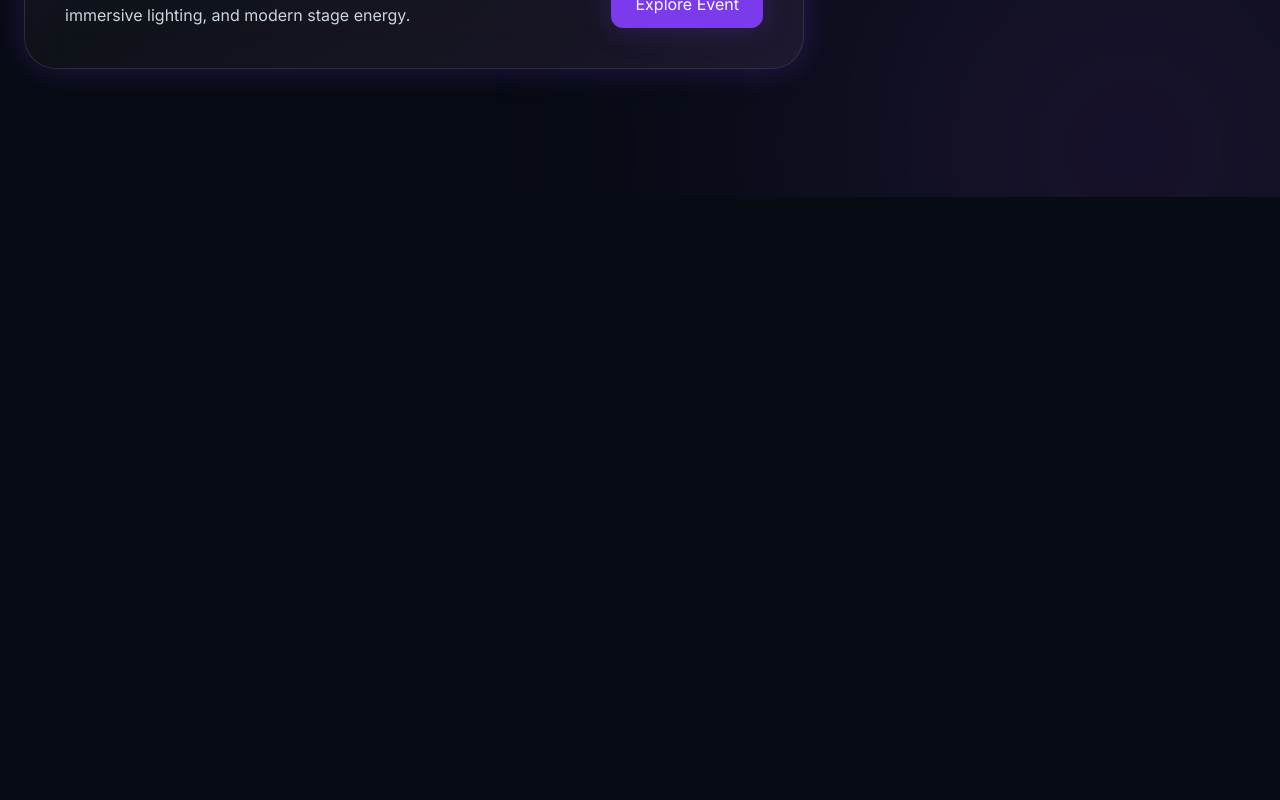
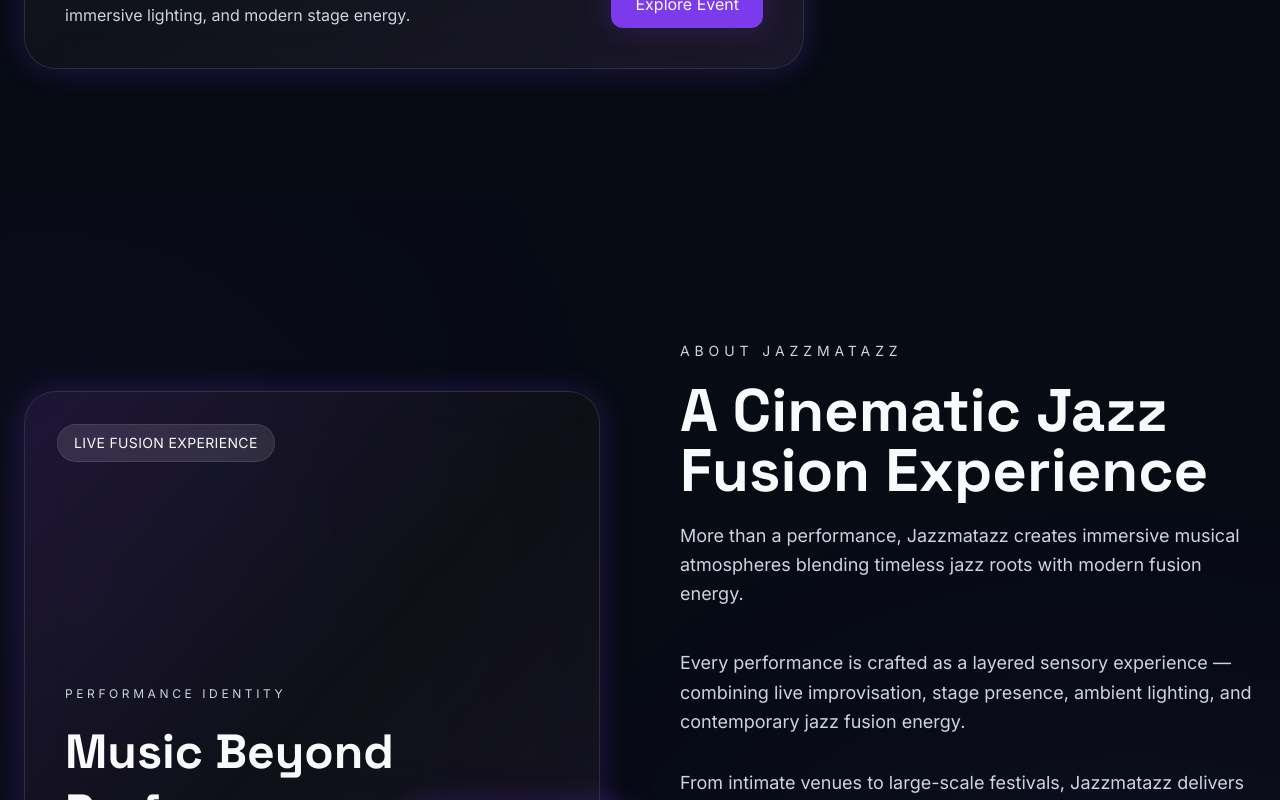
Before and after one commit to altonxr/jazzmatazz-live, a React (Vite) app: page / in a window 1280 px wide. Shown: the part 2000-2800 px from the top of the page. Before the commit the page ends 2197 px from the top, so only its background shows below. Built offline with nearby package versions, Linux system fonts and the light colour scheme.

Commit message:
Build cinematic about preview section

```diff
--- /dev/null
+++ b/src/components/sections/AboutPreview.jsx
@@ -0,0 +1,164 @@
+import { motion } from "framer-motion";
+
+import Container from "../common/Container";
+import SectionTitle from "../common/SectionTitle";
+import GlassCard from "../ui/GlassCard";
+
+const AboutPreview = () => {
+  return (
+    <section className="relative py-36 overflow-hidden">
+
+      {/* Ambient Glow */}
+      <div className="absolute left-[-150px] top-40 w-[400px] h-[400px] bg-violetGlow/10 blur-[180px] rounded-full" />
+
+      <Container>
+
+        <div className="grid lg:grid-cols-2 gap-20 items-center">
+
+          {/* LEFT VISUAL SIDE */}
+          <motion.div
+            initial={{ opacity: 0, x: -60 }}
+            whileInView={{ opacity: 1, x: 0 }}
+            transition={{ duration: 1 }}
+            viewport={{ once: true }}
+            className="relative"
+          >
+
+            {/* Main Card */}
+            <GlassCard className="relative h-[620px] overflow-hidden">
+
+              {/* Background Visual */}
+              <div className="absolute inset-0 bg-gradient-to-br from-primary/20 via-transparent to-violetGlow/10" />
+
+              {/* Overlay */}
+              <div className="absolute inset-0 bg-black/30" />
+
+              {/* Floating Label */}
+              <div className="absolute top-8 left-8 z-10 px-4 py-2 rounded-full bg-white/10 border border-white/10 backdrop-blur-xl text-sm tracking-wide">
+                LIVE FUSION EXPERIENCE
+              </div>
+
+              {/* Bottom Content */}
+              <div className="absolute bottom-10 left-10 z-10 max-w-sm">
+
+                <p className="uppercase tracking-[0.3em] text-xs text-textSecondary mb-5">
+                  Performance Identity
+                </p>
+
+                <h3 className="font-heading text-5xl font-bold leading-tight mb-6">
+                  Music Beyond
+                  <br />
+                  Performance
+                </h3>
+
+                <p className="text-textSecondary leading-relaxed">
+                  Jazzmatazz blends classic jazz traditions with immersive
+                  modern fusion, cinematic stage presence, and emotionally
+                  charged live experiences.
+                </p>
+
+              </div>
+
+            </GlassCard>
+
+            {/* Floating Small Card */}
+            <motion.div
+              animate={{ y: [0, -10, 0] }}
+              transition={{
+                duration: 5,
+                repeat: Infinity,
+                ease: "easeInOut",
+              }}
+              className="absolute -bottom-10 -right-10"
+            >
+
+              <GlassCard className="p-8 w-[240px]">
+
+                <p className="uppercase tracking-[0.3em] text-xs text-textSecondary mb-4">
+                  Established
+                </p>
+
+                <h4 className="font-heading text-4xl font-bold">
+                  National
+                </h4>
+
+                <p className="text-textSecondary mt-3">
+                  Live performance presence across premium venues and festivals.
+                </p>
+
+              </GlassCard>
+
+            </motion.div>
+
+          </motion.div>
+
+          {/* RIGHT CONTENT SIDE */}
+          <motion.div
+            initial={{ opacity: 0, x: 60 }}
+            whileInView={{ opacity: 1, x: 0 }}
+            transition={{ duration: 1 }}
+            viewport={{ once: true }}
+            className="space-y-10"
+          >
+
+            <SectionTitle
+              eyebrow="About Jazzmatazz"
+              title="A Cinematic Jazz Fusion Experience"
+              description="More than a performance, Jazzmatazz creates immersive musical atmospheres blending timeless jazz roots with modern fusion energy."
+            />
+
+            <div className="space-y-8 text-textSecondary text-lg leading-relaxed">
+
+              <p>
+                Every performance is crafted as a layered sensory experience —
+                combining live improvisation, stage presence, ambient lighting,
+                and contemporary jazz fusion energy.
+              </p>
+
+              <p>
+                From intimate venues to large-scale festivals, Jazzmatazz
+                delivers performances designed to feel immersive, emotional,
+                and unforgettable.
+              </p>
+
+            </div>
+
+            {/* Stats */}
+            <div className="grid grid-cols-2 gap-6 pt-8">
+
+              <GlassCard className="p-6">
+
+                <h4 className="font-heading text-5xl font-bold mb-3">
+                  50+
+                </h4>
+
+                <p className="text-textSecondary">
+                  Live Performances
+                </p>
+
+              </GlassCard>
+
+              <GlassCard className="p-6">
+
+                <h4 className="font-heading text-5xl font-bold mb-3">
+                  10+
+                </h4>
+
+                <p className="text-textSecondary">
+                  Cities Performed
+                </p>
+
+              </GlassCard>
+
+            </div>
+
+          </motion.div>
+
+        </div>
+
+      </Container>
+    </section>
+  );
+};
+
+export default AboutPreview;
--- a/src/pages/Home/index.jsx
+++ b/src/pages/Home/index.jsx
@@ -1,11 +1,13 @@
 import MainLayout from "../../layouts/MainLayout";
 import HeroSection from "../../components/sections/HeroSection";
 import FeaturedShows from "../../components/sections/FeaturedShows";
+import AboutPreview from "../../components/sections/AboutPreview";
 const Home = () => {
   return (
     <MainLayout>
       <HeroSection />
       <FeaturedShows/>
+      <AboutPreview/>
     </MainLayout>
 
   );
```
